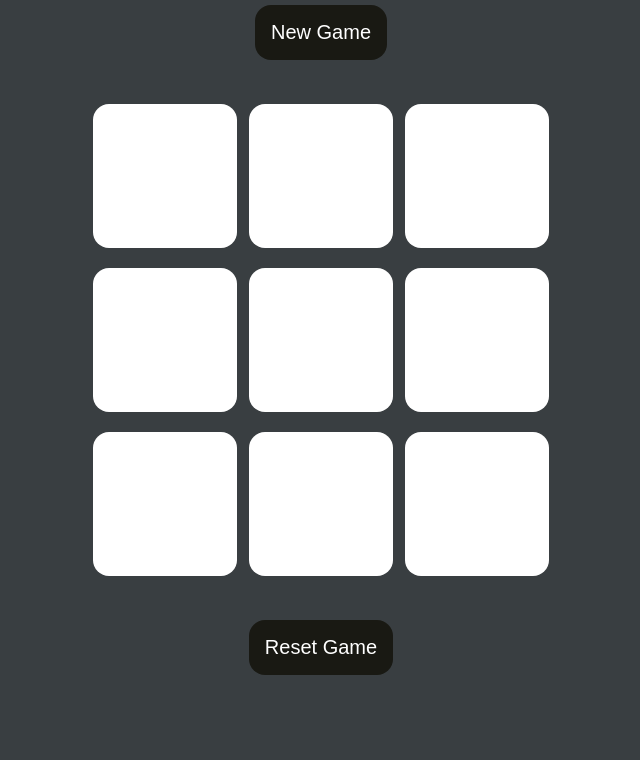
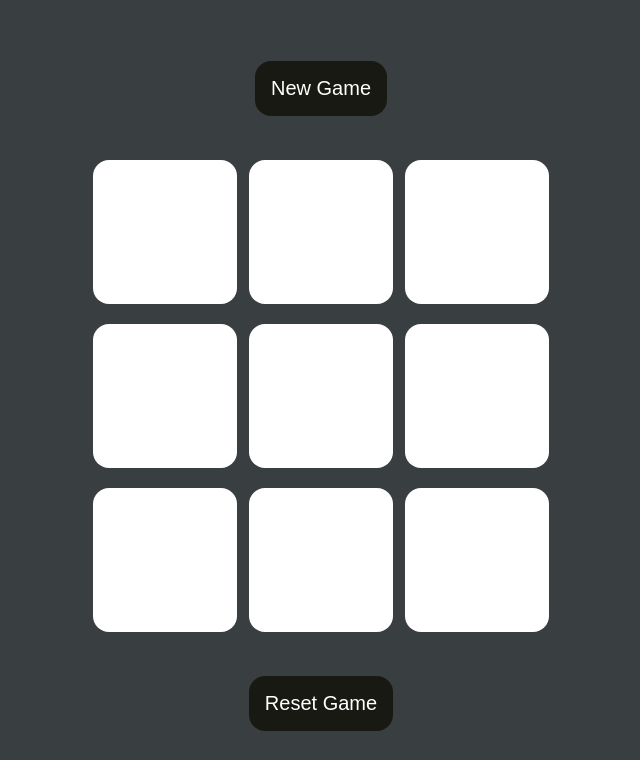
Before and after one commit to Ankit-jha-27/Tic-Tac-Toe, a plain HTML site: page index.html in a window 1280 px wide. Shown: the part 40-800 px from the top of the page, without its empty margins (319-959 px from the left). Drawn offline with Linux system fonts and the light colour scheme.

Commit message:
Update style.css

```diff
--- a/style.css
+++ b/style.css
@@ -62,7 +62,7 @@ html,body{
     color: white;
     border-radius: 1rem;
     border: none;
-    margin-top: 1vmin;
+    margin-top: 8vmin;
 }
 
 #win {
```
